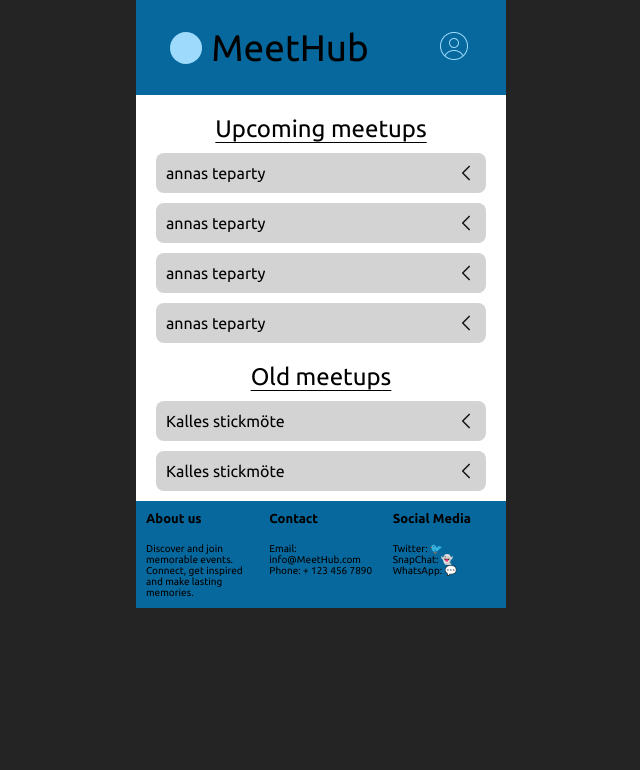
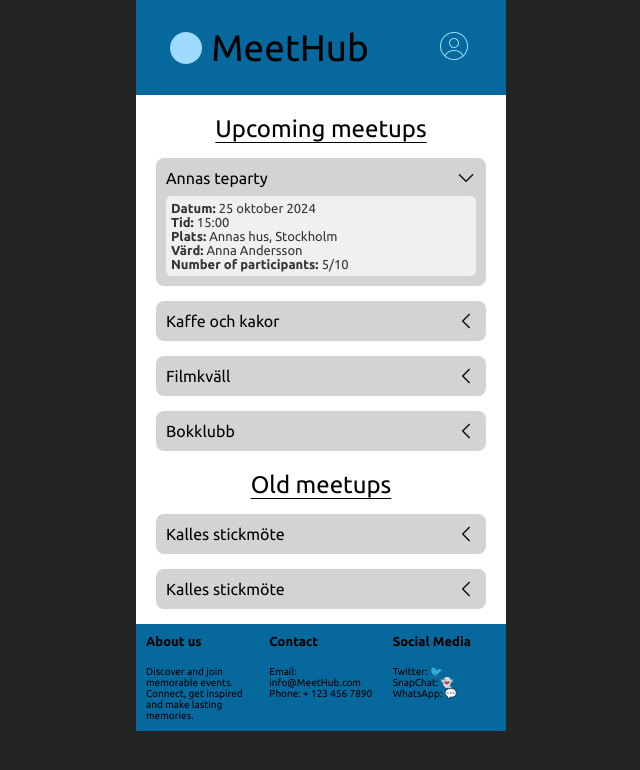
Before and after one commit to rebeckaelin/meetup, a React (Vite) app in the folder client/: page /profile in a window 1280 px wide. Both pictures are taken after a click on the picture 785 px from the left and 173 px from the top of the page. Shown: the top 770 px of the page, without its empty margins (319-959 px from the left). Built offline with nearby package versions, Linux system fonts and the light colour scheme.

Commit message:
Upcoming meetups komponent is added and works, a meetupdata.js file is created and send al detailed information as props

```diff
--- a/client/src/components/OldMeetup.jsx
+++ b/client/src/components/OldMeetup.jsx
@@ -1,6 +1,8 @@
 import "../sass/OldMeetup.scss";
 import expandarrow from "../assets/expand-arrow.png";
+// import { useState } from "react";
 const OldMeetup = () => {
+  // const [isOpen, setIsOpen] = useState(false);
   return (
     <div className="oldMeetupContainer">
       Kalles stickmöte
--- /dev/null
+++ b/client/src/components/UpcomingMeetup.jsx
@@ -0,0 +1,64 @@
+import "../sass/UpcommingMeetup.scss";
+import expandarrow from "../assets/expand-arrow.png";
+import { useState } from "react";
+import PropTypes from "prop-types";
+
+const UpcomingMeetup = ({ meetupDetails }) => {
+  const [isOpen, setIsOpen] = useState(false);
+
+  const handleImageClick = () => {
+    const newIsOpen = !isOpen;
+    setIsOpen(newIsOpen);
+  };
+
+  return (
+    <div className="upcommingMeetupContainer">
+      <div className="headerContent">
+        {meetupDetails.name}
+        <img
+          src={expandarrow}
+          alt="Expand More"
+          className={`expandMoreIcon ${isOpen ? "rotated" : ""}`}
+          onClick={handleImageClick}
+          style={{
+            transform: isOpen ? "rotate(0deg)" : "rotate(90deg)",
+          }}
+        />
+      </div>
+
+      {isOpen && (
+        <div className="additionalContent">
+          <p>
+            <strong>Datum:</strong> {meetupDetails.date}
+          </p>
+          <p>
+            <strong>Tid:</strong> {meetupDetails.time}
+          </p>
+          <p>
+            <strong>Plats:</strong> {meetupDetails.location}
+          </p>
+          <p>
+            <strong>Värd:</strong> {meetupDetails.host}
+          </p>
+          <p>
+            <strong>Number of participants: </strong>
+            {meetupDetails.numberOfParticipants}
+          </p>
+        </div>
+      )}
+    </div>
+  );
+};
+
+UpcomingMeetup.propTypes = {
+  meetupDetails: PropTypes.shape({
+    name: PropTypes.string.isRequired,
+    date: PropTypes.string.isRequired,
+    time: PropTypes.string.isRequired,
+    location: PropTypes.string.isRequired,
+    host: PropTypes.string.isRequired,
+    numberOfParticipants: PropTypes.string.isRequired,
+  }).isRequired,
+};
+
+export default UpcomingMeetup;
--- a/client/src/components/UpcommingMeetup.jsx
+++ /dev/null
@@ -1,12 +0,0 @@
-import "../sass/UpcommingMeetup.scss";
-import expandarrow from "../assets/expand-arrow.png";
-const UpcommingMeetup = () => {
-  return (
-    <div className="upcommingMeetupContainer">
-      annas teparty
-      <img src={expandarrow} alt="Expand More" className="expandMoreIcon" />
-    </div>
-  );
-};
-
-export default UpcommingMeetup;
--- /dev/null
+++ b/client/src/data/meetupdata.js
@@ -0,0 +1,36 @@
+// src/data/meetupData.js
+
+export const meetupData = [
+  {
+    name: "Annas teparty",
+    date: "25 oktober 2024",
+    time: "15:00",
+    location: "Annas hus, Stockholm",
+    host: "Anna Andersson",
+    numberOfParticipants: "5/10",
+  },
+  {
+    name: "Kaffe och kakor",
+    date: "30 oktober 2024",
+    time: "14:00",
+    location: "Kafé Bageriet, Stockholm",
+    host: "Erik Johansson",
+    numberOfParticipants: "3/8",
+  },
+  {
+    name: "Filmkväll",
+    date: "5 november 2024",
+    time: "18:00",
+    location: "Biografen, Stockholm",
+    host: "Sofia Larsson",
+    numberOfParticipants: "10/15",
+  },
+  {
+    name: "Bokklubb",
+    date: "12 november 2024",
+    time: "19:00",
+    location: "Biblioteket, Stockholm",
+    host: "Jonas Svensson",
+    numberOfParticipants: "4/6",
+  },
+];
--- a/client/src/pages/Profile.jsx
+++ b/client/src/pages/Profile.jsx
@@ -1,18 +1,18 @@
 import Header from "../components/Header";
 import Footer from "../components/Footer";
-import UpcommingMeetup from "../components/UpcommingMeetup";
+import UpcommingMeetup from "../components/UpcomingMeetup";
 import OldMeetup from "../components/OldMeetup";
 import "../sass/Profile.scss";
+import { meetupData } from "../data/meetupdata";
 const Profile = () => {
   return (
     <div className="profileMainContainer">
       <Header />
       <div className="meetupBox">
         <h2>Upcoming meetups</h2>
-        <UpcommingMeetup />
-        <UpcommingMeetup />
-        <UpcommingMeetup />
-        <UpcommingMeetup />
+        {meetupData.map((meetup, index) => (
+          <UpcommingMeetup key={index} meetupDetails={meetup} />
+        ))}
         <h2>Old meetups</h2>
         <OldMeetup />
         <OldMeetup />
--- a/client/src/sass/OldMeetup.scss
+++ b/client/src/sass/OldMeetup.scss
@@ -4,10 +4,9 @@
   background: lightgray;
   color: black;
   width: 330px;
-
   padding: 10px;
   border-radius: 8px;
-  margin: 10px;
+  margin: 15px;
   display: flex;
   justify-content: space-between;
   align-items: center;
--- a/client/src/sass/UpcommingMeetup.scss
+++ b/client/src/sass/UpcommingMeetup.scss
@@ -6,10 +6,15 @@
   width: 330px;
   padding: 10px;
   border-radius: 8px;
-  margin: 10px;
+  margin: 15px;
+}
+
+.headerContent {
   display: flex;
+  flex-direction: row;
+  align-items: center;
   justify-content: space-between;
-  align-items: center;
+  //   margin-bottom: 8px;
 }
 
 .expandMoreIcon {
@@ -17,4 +22,17 @@
   width: 20px;
   margin-left: auto;
   margin: 0;
+  display: inline-block;
+  transform-origin: center;
+  transition: transform 0.3s;
+  align-self: flex-end;
 }
+
+.additionalContent {
+  margin-top: 8px;
+  padding: 5px;
+  background-color: #f0f0f0;
+  border-radius: 5px;
+  color: #333;
+  font-size: small;
+}
```
